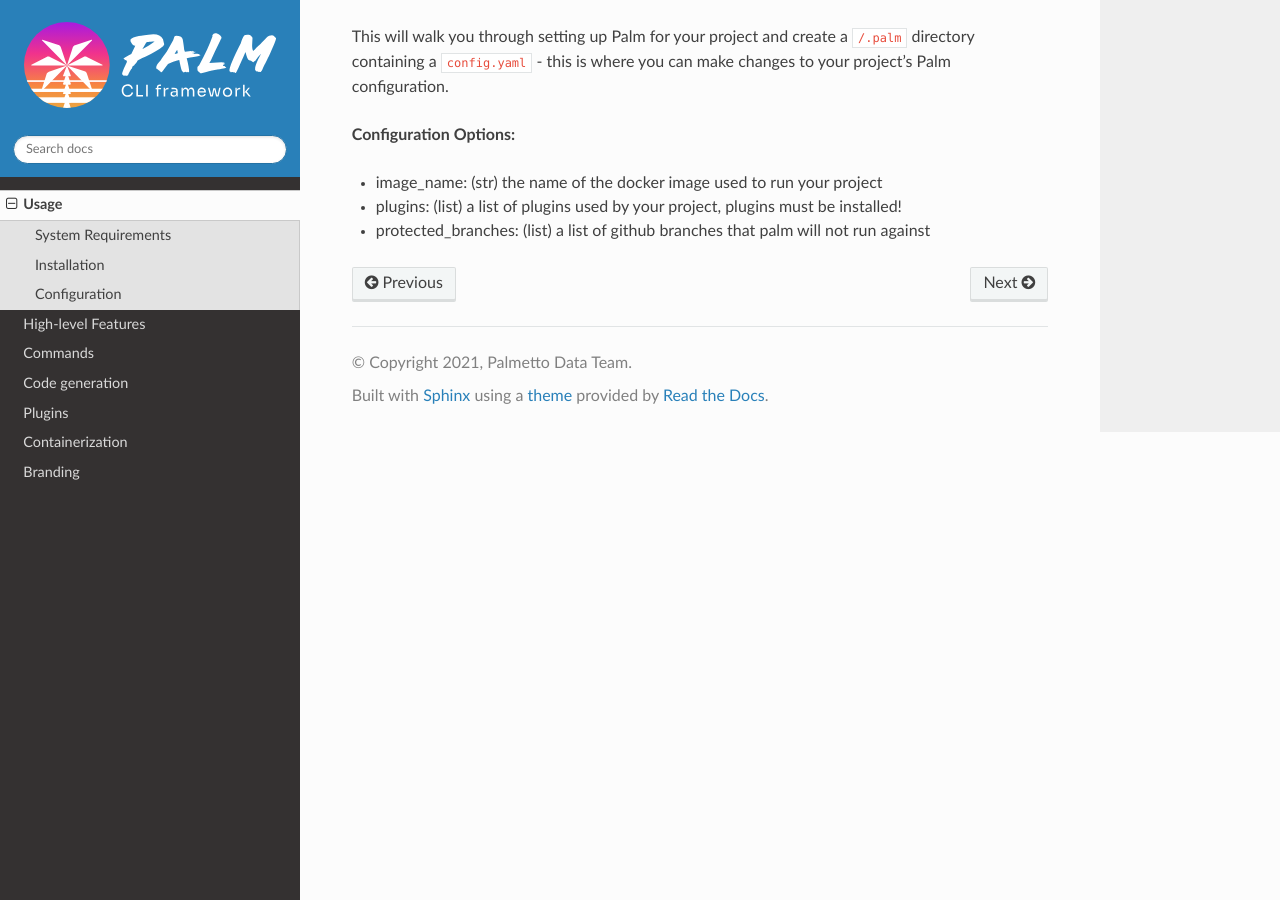
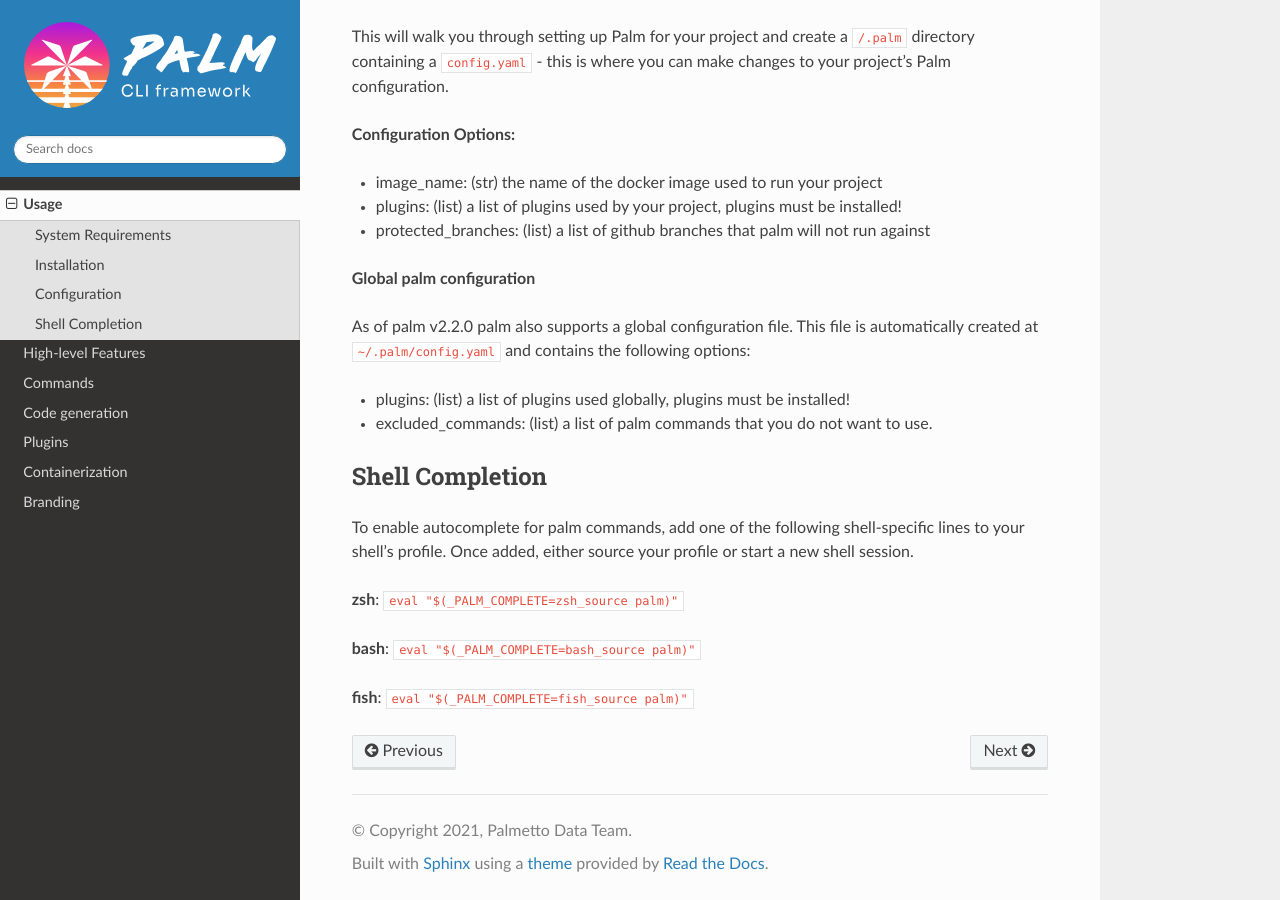
Before and after one commit to palmetto/palm-cli, a Sphinx documentation site: the page built from docs/source/usage.rst, in a window 1280 px wide and 900 px high, scrolled down 1468 px. Built offline with Sphinx 7.4.7 and the Read the Docs theme 2.0.0, drawn with Linux system fonts in a browser that asks for light colours.

Commit message:
Move shell config documentation to RTD

```diff
--- a/docs/source/usage.rst
+++ b/docs/source/usage.rst
@@ -81,3 +81,27 @@ project's Palm configuration.
 - image_name: (str) the name of the docker image used to run your project
 - plugins: (list) a list of plugins used by your project, plugins must be installed!
 - protected_branches: (list) a list of github branches that palm will not run against
+
+**Global palm configuration**
+
+As of palm v2.2.0 palm also supports a global configuration file. This file is
+automatically created at ``~/.palm/config.yaml`` and contains the following options:
+
+- plugins: (list) a list of plugins used globally, plugins must be installed!
+- excluded_commands: (list) a list of palm commands that you do not want to use.
+
+Shell Completion
+================
+
+To enable autocomplete for palm commands, add one of the following shell-specific
+lines to your shell's profile. Once added, either source your profile or start
+a new shell session.
+
+**zsh**:
+``eval "$(_PALM_COMPLETE=zsh_source palm)"``
+
+**bash**:
+``eval "$(_PALM_COMPLETE=bash_source palm)"``
+
+**fish**:
+``eval "$(_PALM_COMPLETE=fish_source palm)"``
```
Also changed, not shown: README.md (+0 -15 lines).
